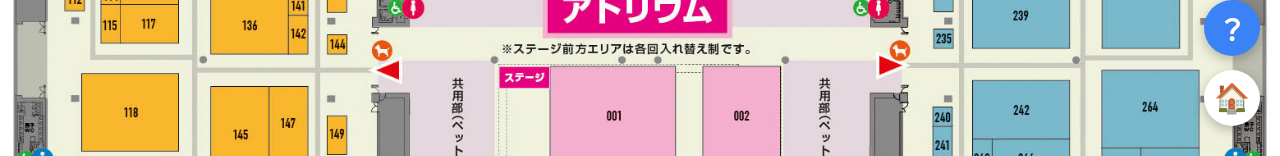
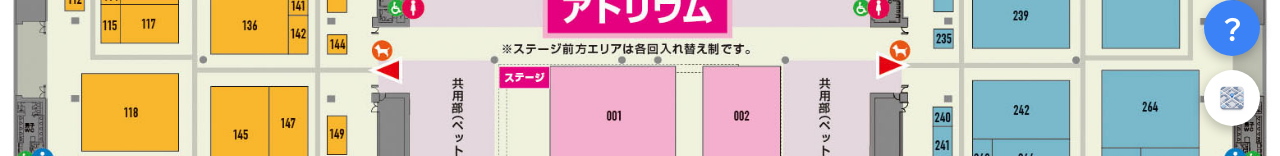
Before and after one commit to maktak-105/FieldStyleTokyo2026_pwa, a React (Vite) app: page / in a window 1280 px wide. Shown: the part 644-800 px from the top of the page. Built offline with nearby package versions, Linux system fonts and the light colour scheme.

Commit message:
ui: replace home emoji with custom map icon

```diff
--- a/src/App.tsx
+++ b/src/App.tsx
@@ -287,7 +287,9 @@ function App() {
         </div>
       </div>
       <button className="help-btn" onClick={() => setShowHelp(true)}>？</button>
-      <button className="reset-btn" onClick={resetLayout}>🏠</button>
+      <button className="reset-btn" onClick={resetLayout}>
+        <img src="/map_home.png" alt="home" style={{ width: '32px', height: '32px', borderRadius: '4px' }} />
+      </button>
 
       {showHelp && (
         <div className="modal-overlay" onClick={() => setShowHelp(false)}>
@@ -304,7 +306,7 @@ function App() {
               &nbsp;&nbsp;&nbsp;&nbsp;■ エスカレータ、エレベータ<br/>
               &nbsp;&nbsp;&nbsp;&nbsp;▲ 喫煙所<br/>
               <b>6. 地図の操作</b>: だいたい他のアプリと同じ<br/>
-              <b>7. 🏠ボタン</b>: マップ全体表示<br/>
+              <b>7. 地図アイコンボタン</b>: マップ全体表示<br/>
               <br/>
               <div style={{ color: '#1e293b', fontWeight: 'bold', fontSize: '12px', marginTop: '4px' }}>
                 ※Webアプリです、ブラウザキャッシュを約3MB使います
```
Also changed, not shown: public/map_home.png (added).
